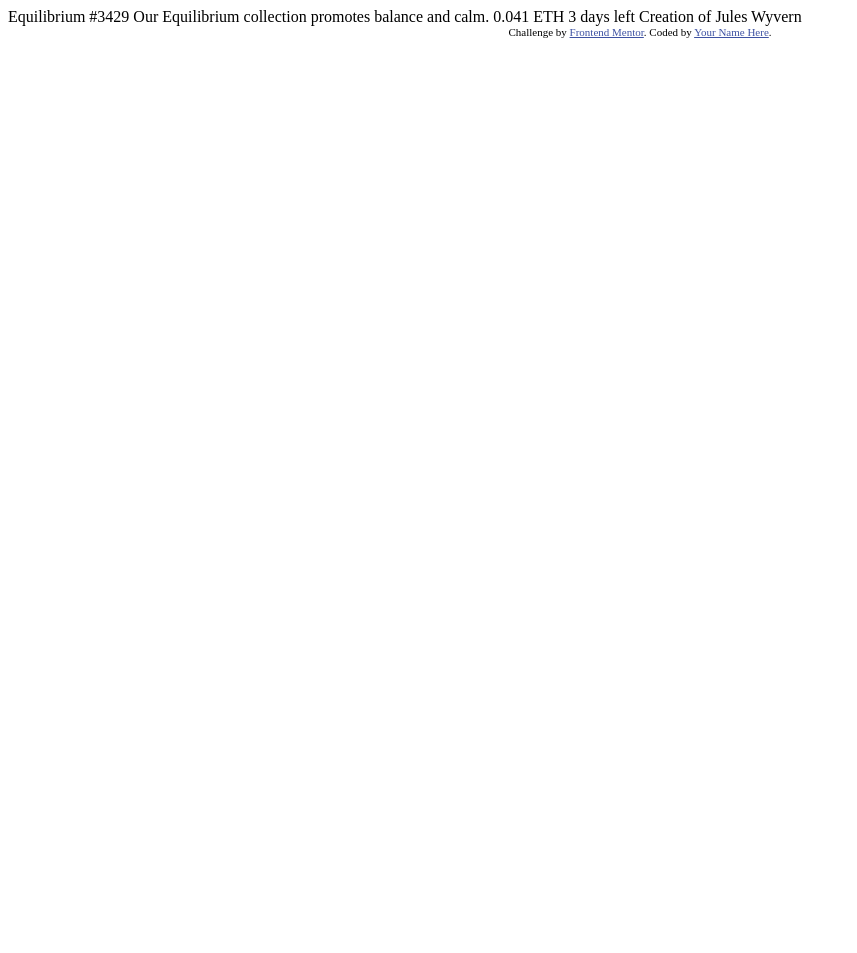
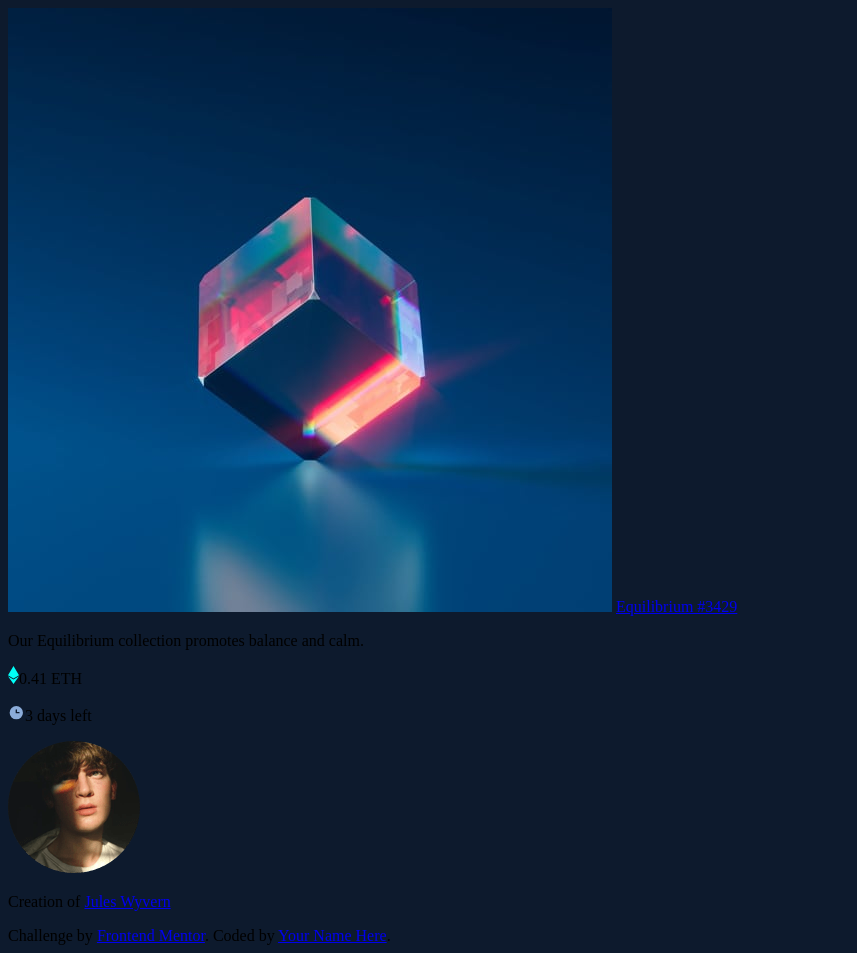
Before and after one commit to Alexis-pdvn/Frontend-Mentor-Challenge-1-easy, a plain HTML site: page index.html in a window 1280 px wide. Shown: the whole page, without its empty margins (0-857 px from the left). Before the commit the page ends 800 px from the top, so only its background shows below. Drawn offline with Linux system fonts and the light colour scheme.

Commit message:
initial commit

```diff
--- a/index.html
+++ b/index.html
@@ -7,23 +7,27 @@
   <link rel="icon" type="image/png" sizes="32x32" href="./images/favicon-32x32.png">
 
   <title>Frontend Mentor | NFT preview card component</title>
+  <link rel="stylesheet" href="/sass/main.css"/>
+  <link rel="stylesheet" href="/sass/main.css.map"/>
 
   <!-- Feel free to remove these styles or customise in your own stylesheet 👍 -->
-  <style>
-    .attribution { font-size: 11px; text-align: center; }
-    .attribution a { color: hsl(228, 45%, 44%); }
-  </style>
+
 </head>
 <body>
 
-  Equilibrium #3429
-
-  Our Equilibrium collection promotes balance and calm.
-
-  0.041 ETH
-  3 days left
-
-  Creation of Jules Wyvern
+  <div class="card">
+    <img src="images/image-equilibrium.jpg" class="card_image">
+    <a href="#">Equilibrium #3429</a>
+    <p>Our Equilibrium collection promotes balance and calm.</p>
+    <div class="card_info">
+      <p><img src="images/icon-ethereum.svg">0.41 ETH</p>
+      <p><img src="images/icon-clock.svg">3 days left</p>
+    </div>
+    <div class="card_avatar">
+      <img src="images/image-avatar.png" alt="">
+      <p>Creation of <a href="#">Jules Wyvern</a></p>
+    </div>
+  </div>
 
   <div class="attribution">
     Challenge by <a href="https://www.frontendmentor.io?ref=challenge" target="_blank">Frontend Mentor</a>.
--- /dev/null
+++ b/sass/component/_body.scss
@@ -0,0 +1,3 @@
+body{
+    background-color: #0D1A2D;
+}
--- /dev/null
+++ b/sass/component/_colors.scss
@@ -0,0 +1 @@
+$bg:#0D1A2D;
--- /dev/null
+++ b/sass/main.scss
@@ -0,0 +1 @@
+@import '../sass/component/body';
```
Also changed, not shown: sass/main.css (added), 1 other file.
